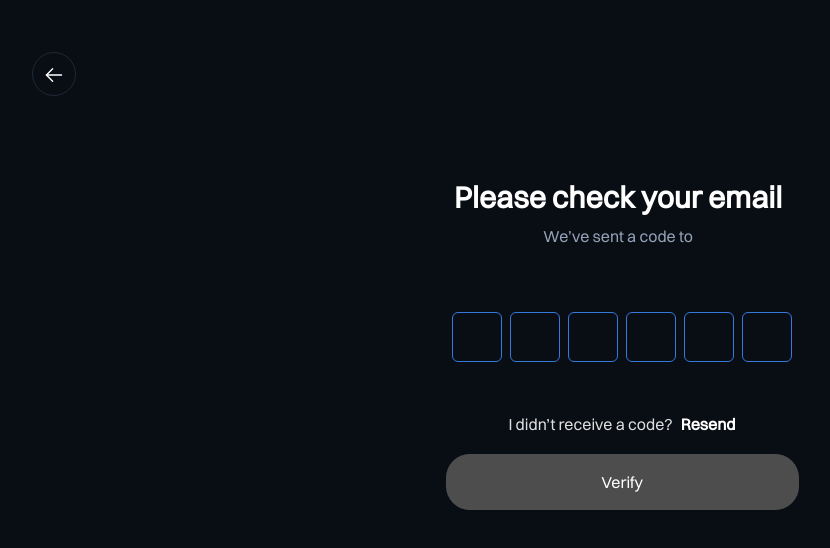
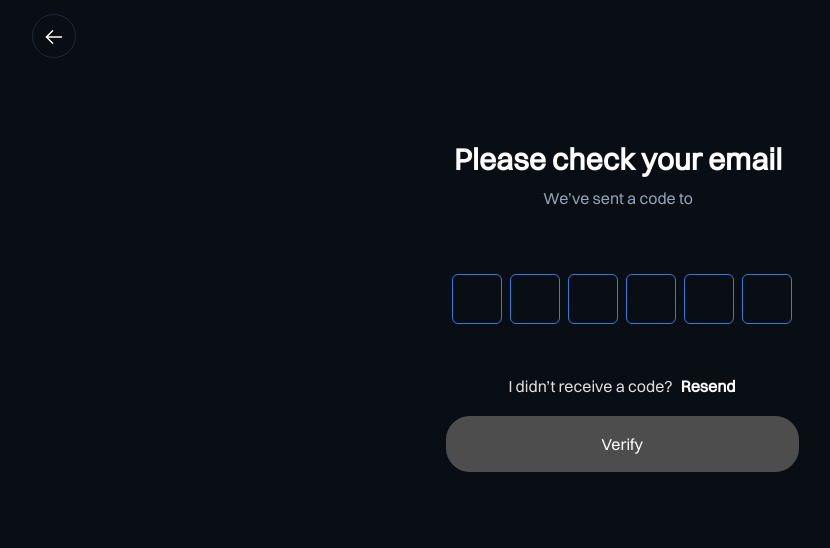
Before and after one commit to RITIKGITHUB18/aks, a React (Vite) app: page /verify-email in a window 1280 px wide. Shown: the top 548 px of the page, without its empty margins (22-852 px from the left). Built offline with nearby package versions, Linux system fonts and the light colour scheme.

Commit message:
Back navigation fixed.

```diff
--- a/src/components/LoginComponent/VerifyPage.jsx
+++ b/src/components/LoginComponent/VerifyPage.jsx
@@ -76,7 +76,7 @@ const VerifyPage = ({
     <div className="relative w-full text-white flex flex-col items-center justify-center ">
       {/* Back Button */}
       <Link to={backPath} className="self-start mx-6 md:mx-10">
-        <div className="rounded-full p-[10px] mt-[52px] ml-[14px] hover:bg-gray-600 w-[44px] h-[44px]  bg-[#090D14] border-[1px] border-[#202938]">
+        <div className="rounded-full p-[10px] mt-[14px] ml-[14px] hover:bg-gray-600 w-[44px] h-[44px] bg-[#090D14] border-[1px] border-[#202938]">
           <img
             src={leftArrow}
             alt="Back"
```
